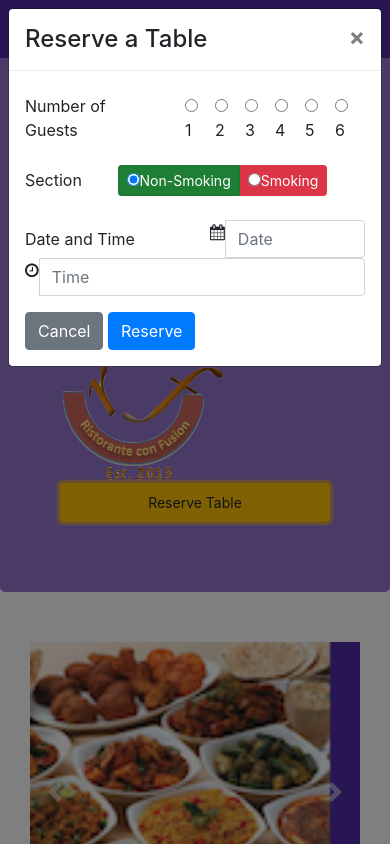
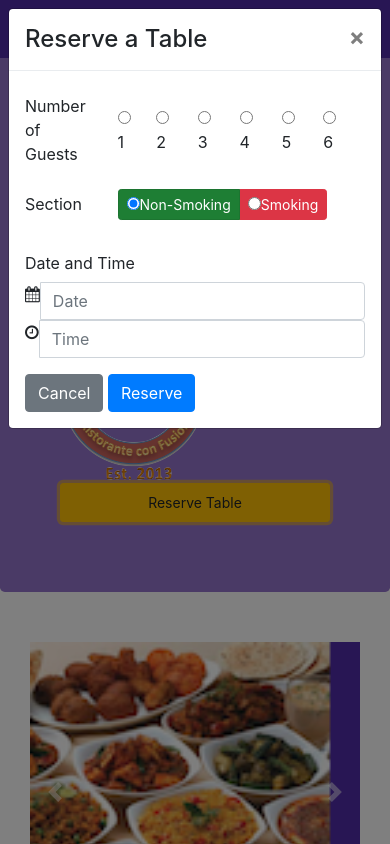
Before and after one commit to cwong8257/bootstrap-restaurant-site, a website: page index.html in a window 390 px wide. Both pictures are taken after a click on the link "Reserve Table". Shown: the top 844 px of the page. Drawn offline with nearby package versions, Linux system fonts and the light colour scheme.

Commit message:
Addition fix to responsive design of reserve table modal

```diff
--- a/index.html
+++ b/index.html
@@ -78,10 +78,10 @@
         <div class="modal-body">
           <form id="reserveTableForm">
             <div class="row form-group">
-              <div class="col col-md-3">
+              <div class="col-3">
                 <label class="col-form-label">Number of Guests</label>
               </div>
-              <div class="col col-md-9 mr-0 d-flex align-items-center">
+              <div class="col col-sm-9 mr-0 d-flex align-items-center">
                 <div class="form-check form-check-inline">
                   <label class="form-check-label"><input class="form-check-input" type="radio" name="numOfGuests" value="1"> 1</label>
                 </div>
@@ -104,7 +104,7 @@
             </div>
             <div class="row form-group align-items-center">
               <label class="col-3">Section</label>
-              <div class="col btn-group" data-toggle="buttons">
+              <div class="col-9 btn-group" data-toggle="buttons">
                 <label class="btn btn-success btn-sm active">
                   <input type="radio" name="options" checked>Non-Smoking
                 </label>
@@ -114,17 +114,17 @@
               </div>
             </div>
             <div class="row form-group d-flex align-items-center">
-              <label class="col col-md-3 col-form-label">Date and Time</label>
-              <div class="col col-md-4 input-group">
+              <label class="col-12 col-sm-3 col-form-label">Date and Time</label>
+              <div class="col-12 col-sm-4 input-group">
                 <div class="input-group-addon aligh-self"><i class="fa fa-calendar"></i></div>
                 <input class="form-control flex-row" type="text" name="date" placeholder="Date" value="">
               </div>
-              <div class="col-12 col-md-4 input-group">
+              <div class="col-12 col-sm-4 input-group">
                 <div class="input-group-addon"><i class="fa fa-clock-o"></i></div>
                 <input class="form-control flex-row" type="text" name="time" placeholder="Time" value="">
               </div>
             </div>
-            <button type="button" class="btn btn-secondary offset-md-2" data-dismiss="modal">Cancel</button>
+            <button type="button" class="btn btn-secondary offset-sm-3" data-dismiss="modal">Cancel</button>
             <button type="submit" class="btn btn-primary">Reserve</button>
           </form>
         </div>
```
